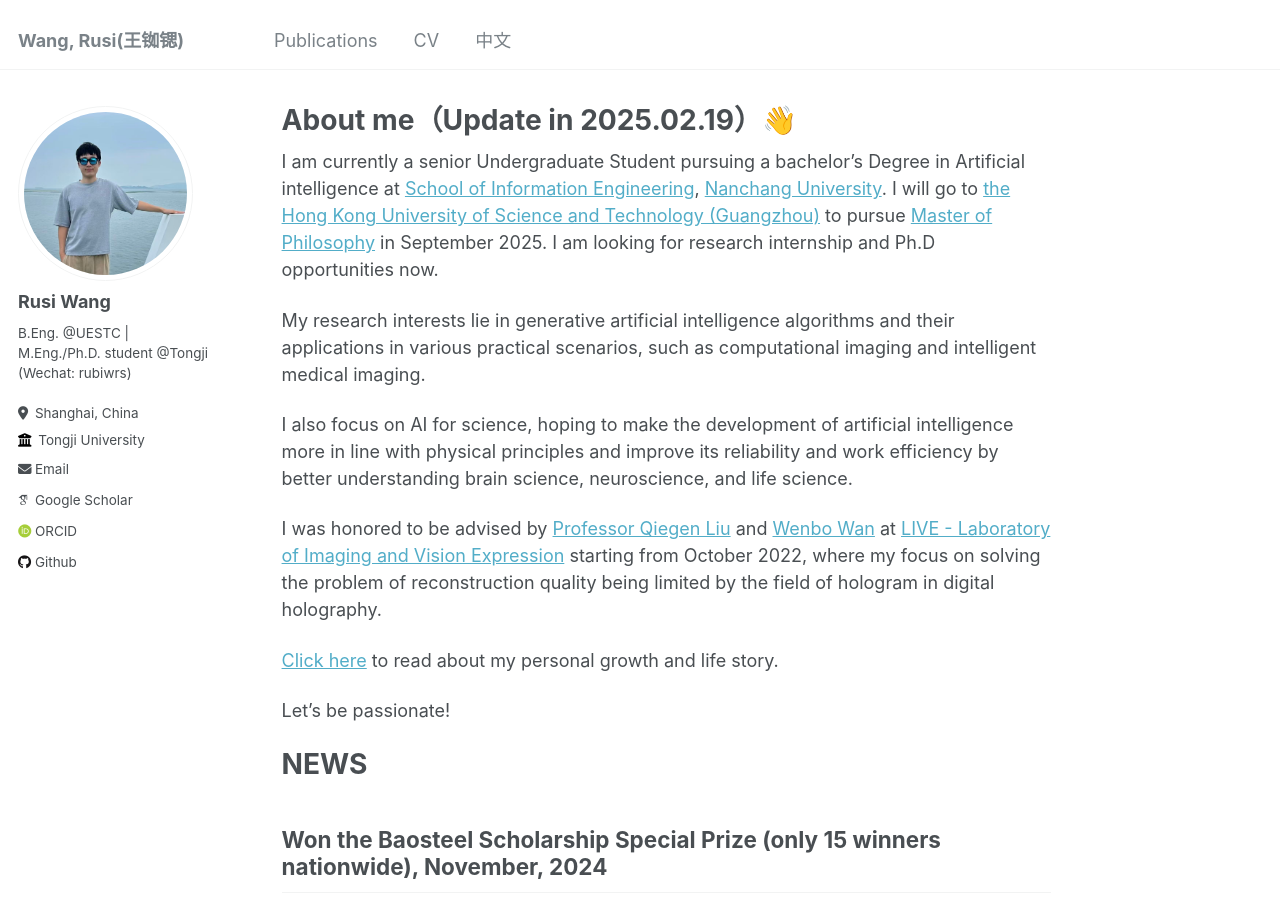
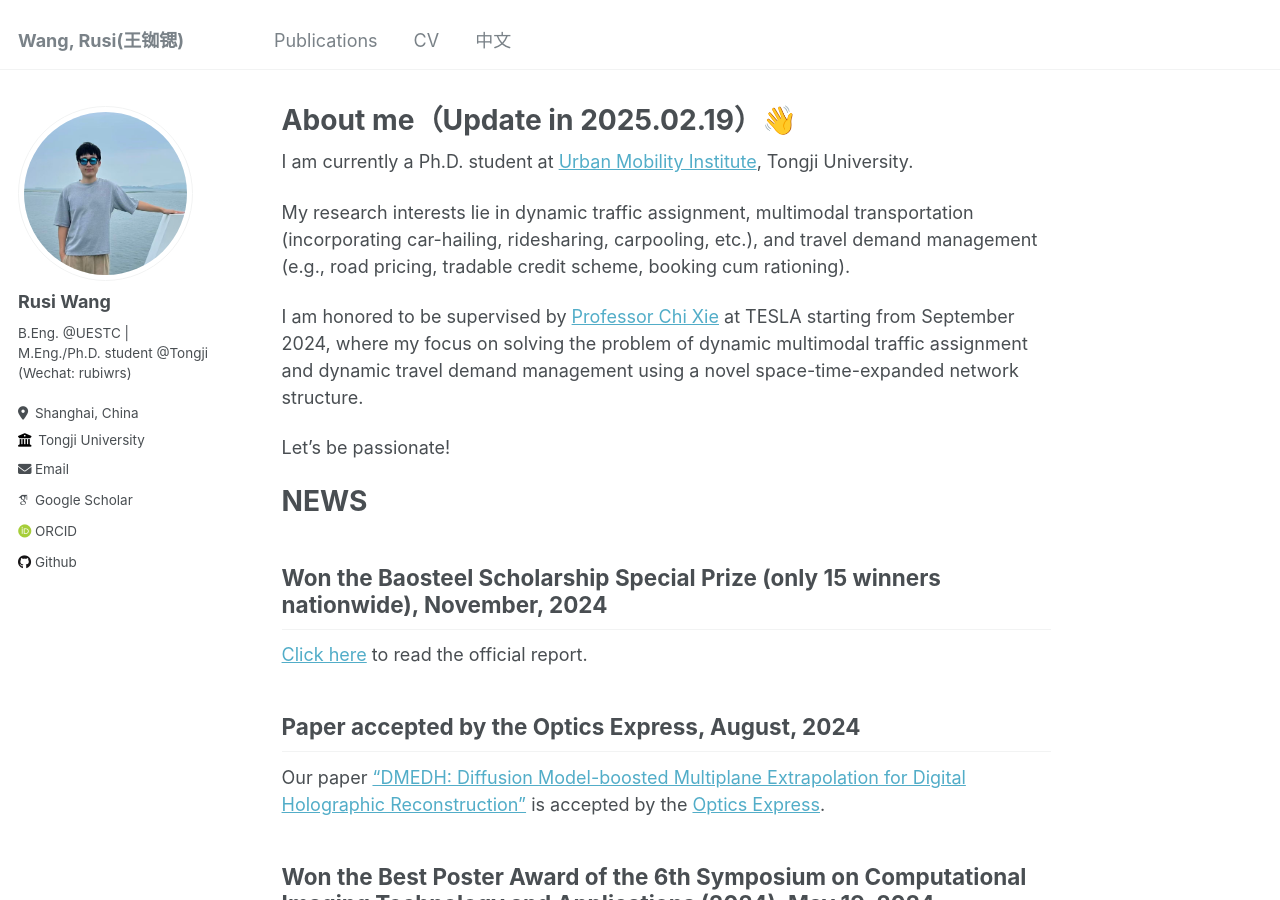
Before and after one commit to RusiWang99/RusiWang99.github.io, a Jekyll site: the page built from _pages/about.md, in a window 1280 px wide and 900 px high. Built offline with Jekyll 4.4.1, drawn with Linux system fonts in a browser that asks for light colours; some web fonts are replaced.

Commit message:
Update about.md

```diff
--- a/_pages/about.md
+++ b/_pages/about.md
@@ -7,15 +7,11 @@ redirect_from:
   - /about.html
 ---
 
-I am currently a senior Undergraduate Student pursuing a bachelor's Degree in Artificial intelligence at [School of Information Engineering](http://ie.ncu.edu.cn/), [Nanchang University](https://www.ncu.edu.cn/). I will go to [the Hong Kong University of Science and Technology (Guangzhou)](https://www.hkust-gz.edu.cn/zh/) to pursue [Master of Philosophy](https://vptlo.hkust-gz.edu.cn/rbm/) in September 2025. I am looking for research internship and Ph.D opportunities now.
+I am currently a Ph.D. student at [Urban Mobility Institute](http://umi.tongji.edu.cn/), Tongji University.
 
-My research interests lie in generative artificial intelligence algorithms and their applications in various practical scenarios, such as computational imaging and intelligent medical imaging.
+My research interests lie in dynamic traffic assignment, multimodal transportation (incorporating car-hailing, ridesharing, carpooling, etc.), and travel demand management (e.g., road pricing, tradable credit scheme, booking cum rationing).
 
-I also focus on AI for science, hoping to make the development of artificial intelligence more in line with physical principles and improve its reliability and work efficiency by better understanding brain science, neuroscience, and life science.
-
-I was honored to be advised by [Professor Qiegen Liu](https://github.com/yqx7150/yqx7150.github.com) and [Wenbo Wan](https://teacher.ncu.edu.cn/publish/wanwenbo/) at [LIVE - Laboratory of Imaging and Vision Expression](https://www.labxing.com/lab/1018/home) starting from October 2022, where my focus on solving the problem of reconstruction quality being limited by the field of hologram in digital holography.
-
-[Click here](https://mp.weixin.qq.com/mp/profile_ext?action=home&__biz=Mzk0MDI4Nzk0Mw==&scene=124#wechat_redirect) to read about my personal growth and life story.
+I am honored to be supervised by [Professor Chi Xie](https://scholar.google.com/citations?hl=en&user=LQ3KKYQAAAAJ&view_op=list_works&sortby=pubdate) at TESLA starting from September 2024, where my focus on solving the problem of dynamic multimodal traffic assignment and dynamic travel demand management using a novel space-time-expanded network structure.
 
 Let's be passionate!
 
```
